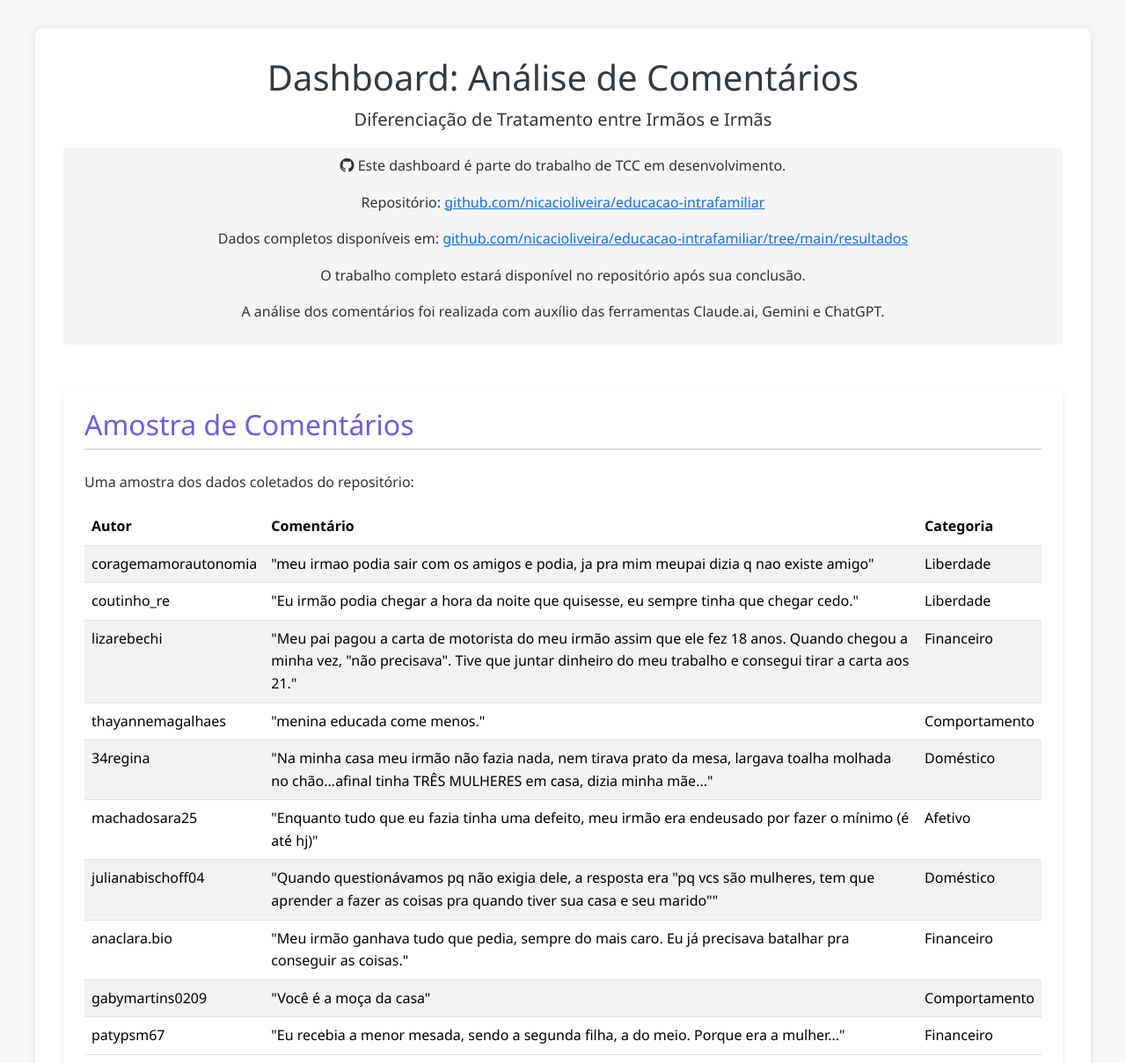
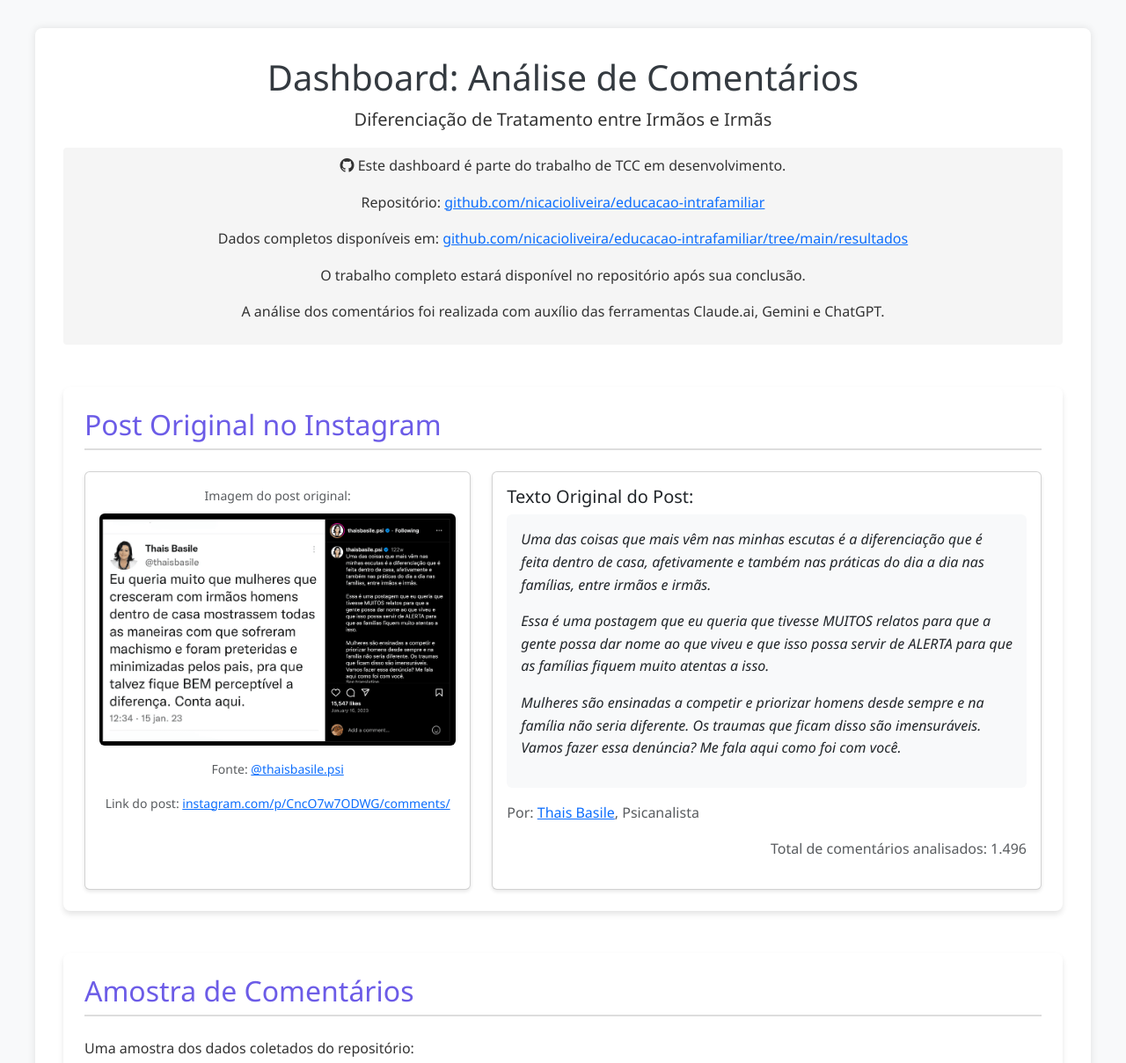
Before and after one commit to nicacioliveira/educacao-intrafamiliar, a website: page index.html in a window 1280 px wide. Shown: the top 1209 px of the page at 88% size. Drawn offline with nearby package versions, Linux system fonts and the light colour scheme.

Commit message:
adjust html template

```diff
--- a/index.html
+++ b/index.html
@@ -166,6 +166,52 @@
                 <p>A análise dos comentários foi realizada com auxílio das ferramentas Claude.ai, Gemini e ChatGPT.</p>
             </div>
         </header>
+
+        <!-- Post Original -->
+        <div class="section">
+            <h2 class="section-title">Post Original no Instagram</h2>
+            <div class="row">
+                <div class="col-md-5">
+                    <div class="card mb-4">
+                        <div class="card-body text-center">
+                            <p class="text-muted small mb-2">Imagem do post original:</p>
+                            <img src="https://raw.githubusercontent.com/nicacioliveira/educacao-intrafamiliar/main/images/post.png"
+                                alt="Post original no Instagram" class="img-fluid rounded mb-3"
+                                style="max-height: 400px; width: auto;"
+                                onerror="this.onerror=null; this.src='https://via.placeholder.com/400x400?text=Imagem+do+Post'; this.classList.add('border');">
+                            <p class="small text-muted">Fonte: <a href="https://www.instagram.com/thaisbasile.psi/"
+                                    target="_blank">@thaisbasile.psi</a></p>
+                            <p class="small text-muted">Link do post: <a
+                                    href="https://www.instagram.com/p/CncO7w7ODWG/comments/"
+                                    target="_blank">instagram.com/p/CncO7w7ODWG/comments/</a></p>
+                        </div>
+                    </div>
+                </div>
+                <div class="col-md-7">
+                    <div class="card h-100">
+                        <div class="card-body">
+                            <h5 class="card-title">Texto Original do Post:</h5>
+                            <div class="p-3 bg-light rounded" style="font-style: italic;">
+                                <p>Uma das coisas que mais vêm nas minhas escutas é a diferenciação que é feita dentro
+                                    de casa, afetivamente e também nas práticas do dia a dia nas famílias, entre irmãos
+                                    e irmãs.</p>
+
+                                <p>Essa é uma postagem que eu queria que tivesse MUITOS relatos para que a gente possa
+                                    dar nome ao que viveu e que isso possa servir de ALERTA para que as famílias fiquem
+                                    muito atentas a isso.</p>
+
+                                <p>Mulheres são ensinadas a competir e priorizar homens desde sempre e na família não
+                                    seria diferente. Os traumas que ficam disso são imensuráveis. Vamos fazer essa
+                                    denúncia? Me fala aqui como foi com você.</p>
+                            </div>
+                            <p class="mt-3 text-muted">Por: <a href="https://www.instagram.com/thaisbasile.psi/"
+                                    target="_blank">Thais Basile</a>, Psicanalista</p>
+                            <p class="text-end text-muted">Total de comentários analisados: 1.496</p>
+                        </div>
+                    </div>
+                </div>
+            </div>
+        </div>
 
         <!-- Exibição Direta de Dados -->
         <div class="section">
```
Also changed, not shown: images/post.png (added).
